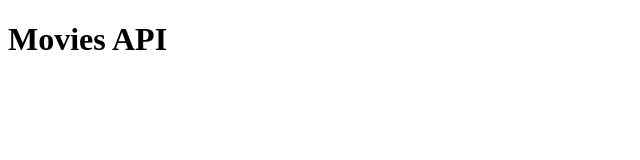
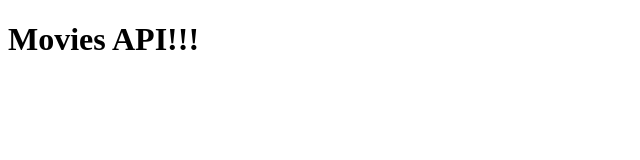
Before and after one commit to ffferchavez/movie-api, a website: page index.html in a window 1280 px wide. Shown: the full height of the page, 0-640 px from the left. Drawn offline with Linux system fonts and the light colour scheme.

Commit message:
title changed

```diff
--- a/index.html
+++ b/index.html
@@ -6,6 +6,6 @@
     <title>Marvel Movies API</title>
   </head>
   <body>
-    <h1>Movies API</h1>
+    <h1>Movies API!!!</h1>
   </body>
 </html>
```
